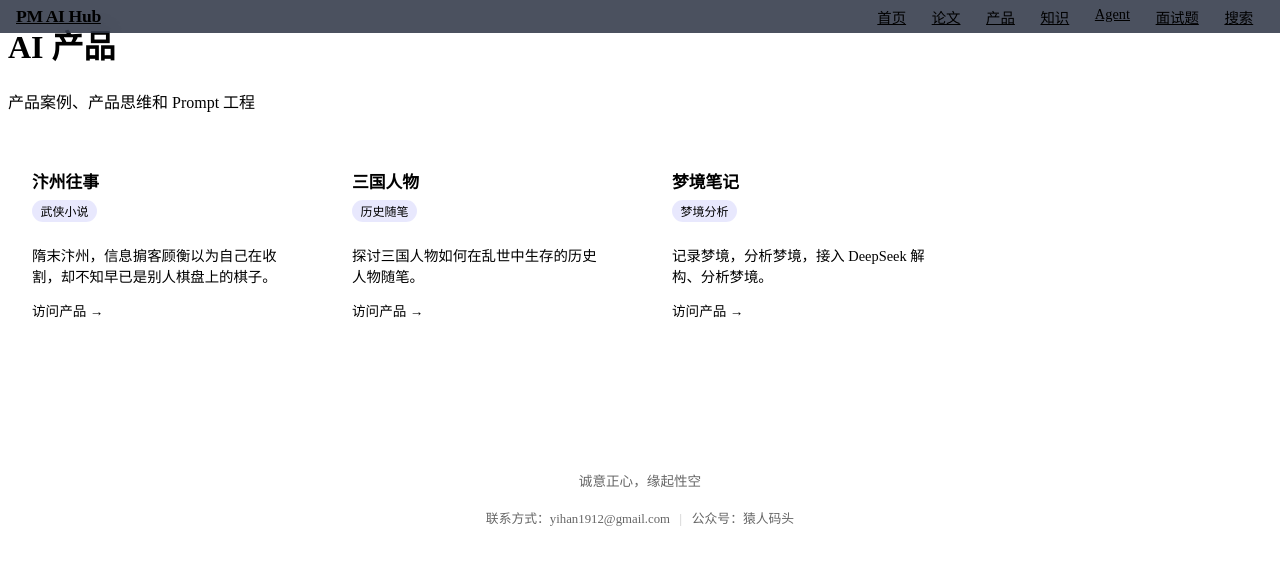
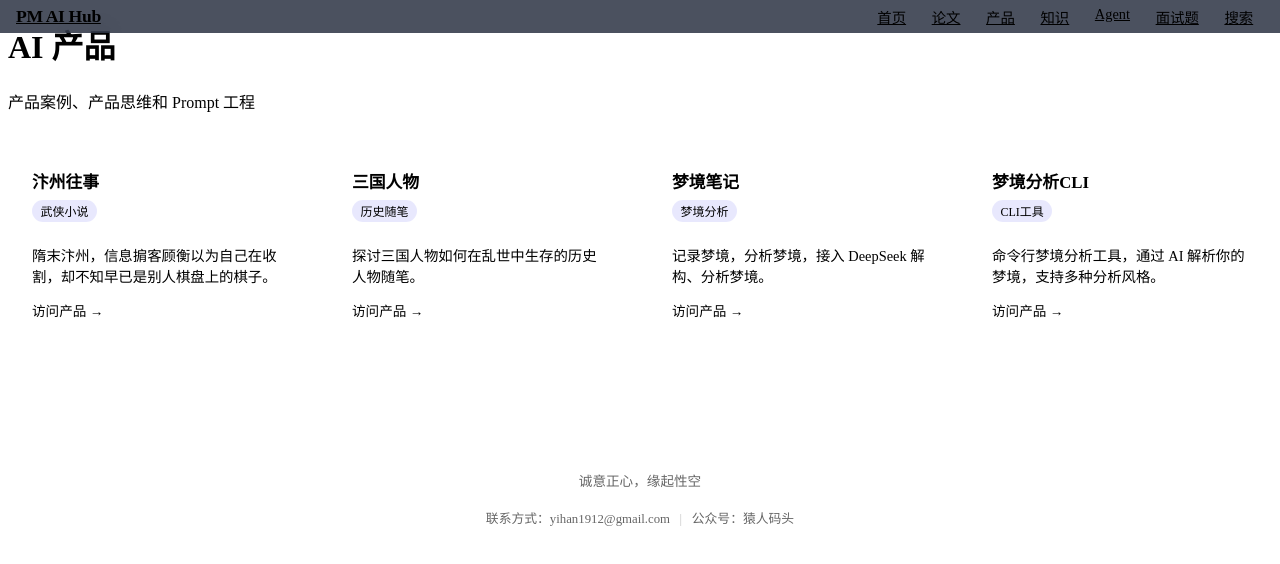
Before and after one commit to yihan1944/pm-ai-learning-hub, a Vue app: page /#/products in a window 1280 px wide. Shown: the top 564 px of the page. Built offline with nearby package versions, Linux system fonts and the light colour scheme; the HTML template or start-up script is replaced by a standard one.

Commit message:
feat: add dream-cli product - command line dream analysis tool (#1)
Co-authored-by: Miles <yihan1944@users.noreply.github.com>

```diff
--- a/src/views/ProductsView.vue
+++ b/src/views/ProductsView.vue
@@ -22,6 +22,13 @@ const products: Product[] = [
     description: '记录梦境，分析梦境，接入 DeepSeek 解构、分析梦境。',
     tag: '梦境分析',
     link: 'https://dream-diary-virid.vercel.app/'
+  },
+  {
+    id: 'dream-cli',
+    title: '梦境分析CLI',
+    description: '命令行梦境分析工具，通过 AI 解析你的梦境，支持多种分析风格。',
+    tag: 'CLI工具',
+    link: 'https://github.com/yihan1944/dream-cli'
   }
 ]
 </script>
```
Also changed, not shown: products/products.json (+7 -0 lines).
